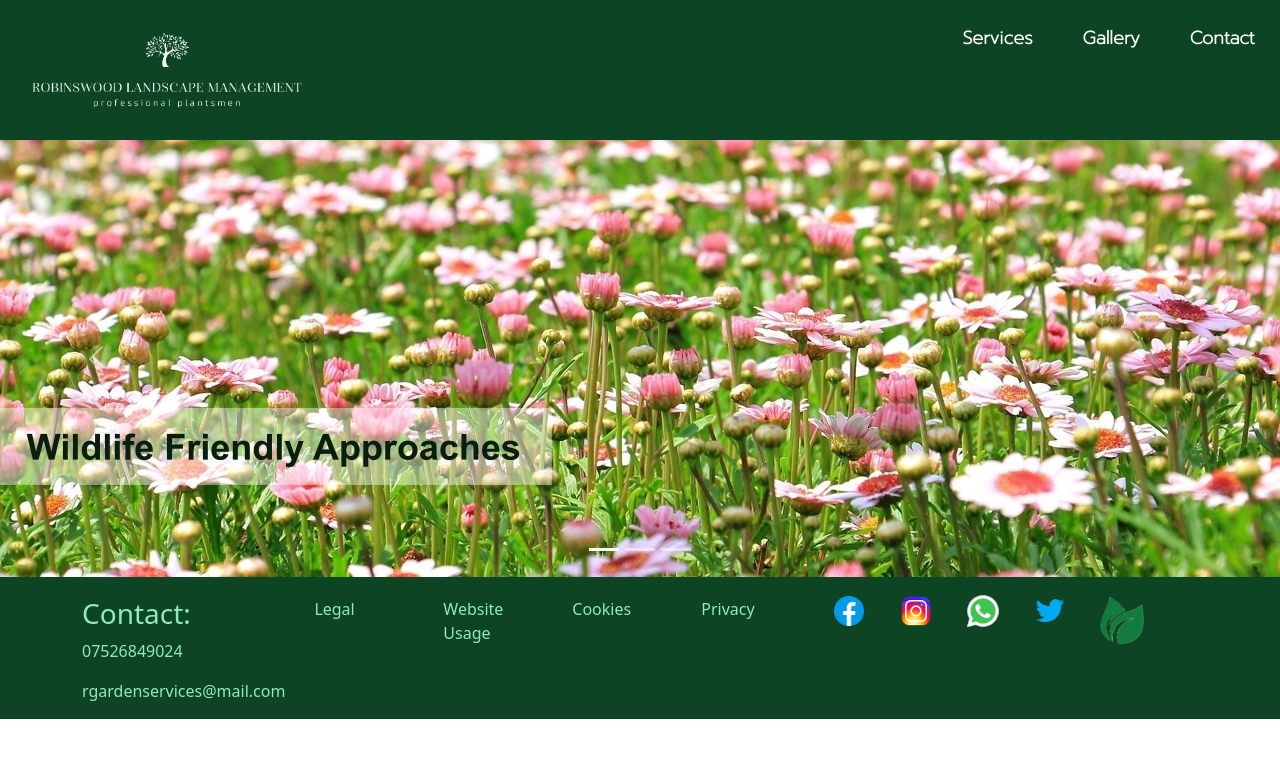
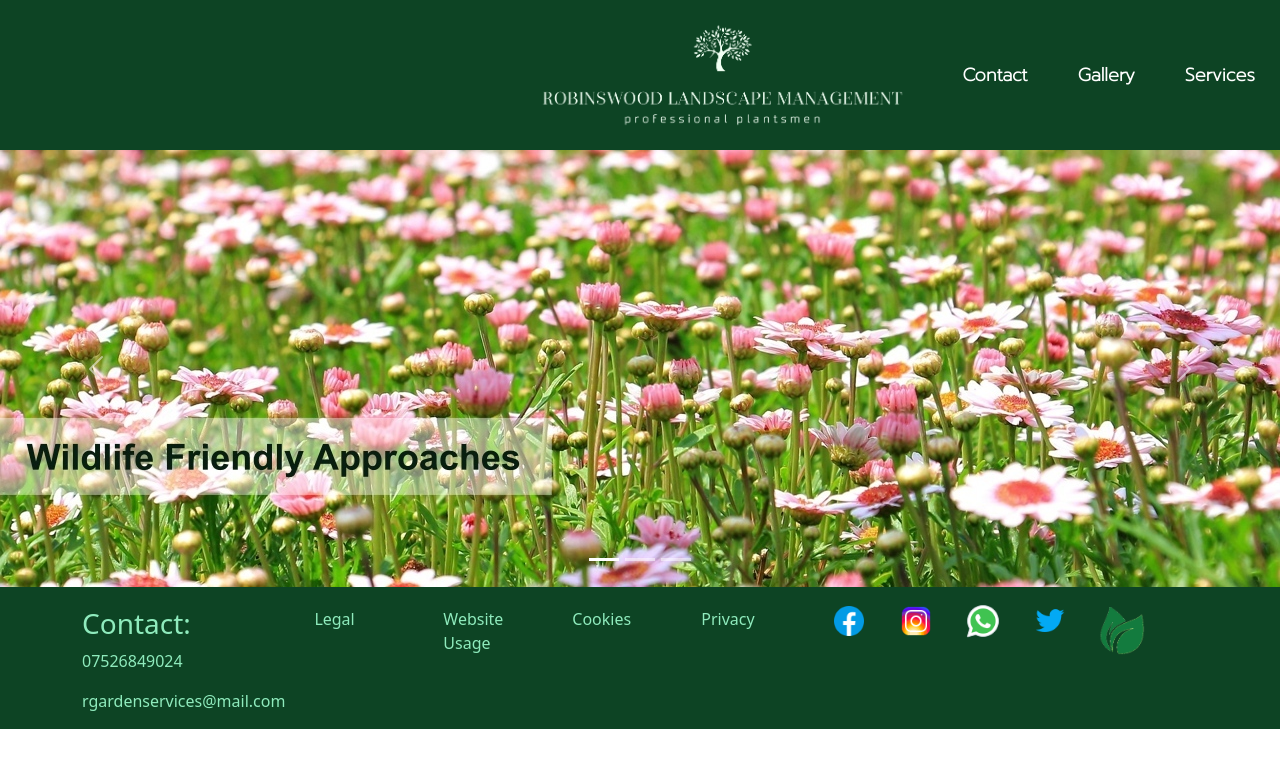
Before and after one commit to rahmcj/rahmcj.github.io, a plain HTML site: page index.html in a window 1280 px wide. Drawn offline with nearby package versions, Linux system fonts and the light colour scheme.

Commit message:
Playing with navigation bar height

```diff
--- a/index.html
+++ b/index.html
@@ -28,7 +28,7 @@
 <body>
 
     <ul class="topnav">
-        <li class="logo"><a href="index.html"><img src="images/homelogo.png" height="90px"></a></li>
+        <li class="logo"><a href="index.html"><img src="images/homelogo.png" height="120px"></a></li>
         <li><a href="contact.html">Contact</a></li>
         <li><a href="gallery.html">Gallery</a></li>
         <li><button onclick="myFunction()" class="dropbtn">Services</button>
--- a/stylesheet.css
+++ b/stylesheet.css
@@ -18,17 +18,23 @@ footer {
 }
 
   ul.topnav {
+    display: flex; /* Using flexbox for alignment */
+    justify-content: flex-end; /* Aligns the list to the right */
+    align-items: center; /* Aligns the list vertically */
+    list-style-type: none;
     font-family: "Prompt", sans-serif;
     font-weight: bold;
     list-style-type: none;
     height: auto;
     margin: 0;
-    padding: 10px 0;
+    padding: 0;
     overflow: hidden;
     background-color: rgba(13, 68, 36);
   }
 
-  ul.topnav li {float: right;}
+  ul.topnav li {
+    margin: 0; /* Removes the default margin */
+  }
 
   ul.topnav li a {
     display: block;
@@ -44,8 +50,7 @@ footer {
 
 
   ul.topnav li.logo {
-    float: left;
-    z-index: 1;
+    float: left; /* Float the logo to the left */
   }
 
 
```
